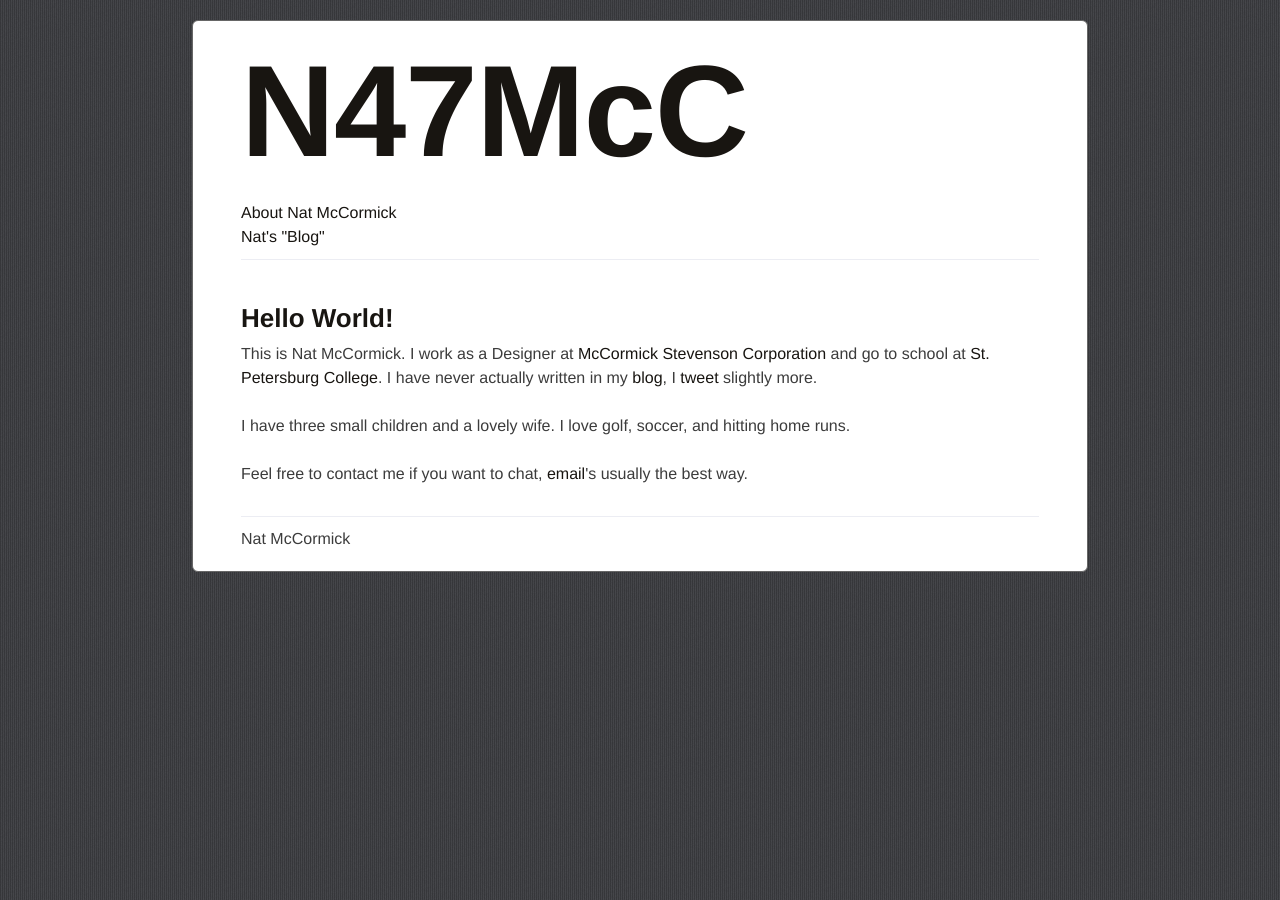
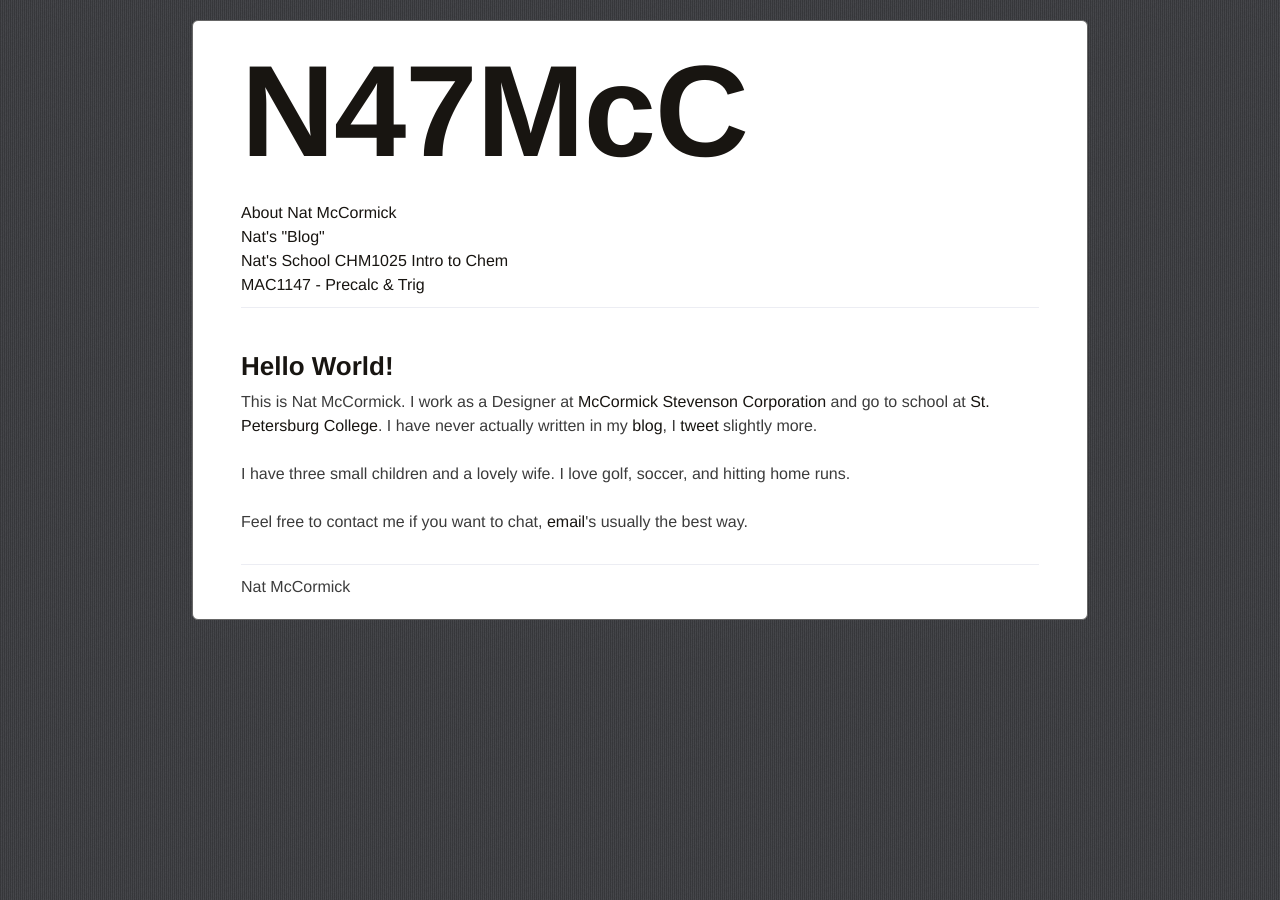
Before and after one commit to n47mcc/n47mcc.github.io, a Jekyll site: the page built from index.html, in a window 1280 px wide. Built offline with Jekyll 4.4.1, drawn with Linux system fonts in a browser that asks for light colours; Markdown is read by kramdown in place of the engine named in the settings.

Commit message:
Additional Tab

```diff
--- a/_layouts/layout.html
+++ b/_layouts/layout.html
@@ -42,6 +42,13 @@
         <a href="/">About Nat McCormick</a>
         <br />
         <a href="/blog">Nat's "Blog"</a>
+		<br />
+        <a href="/school">Nat's School</a>
+			<span>
+			<a href="/CHM1025">CHM1025 Intro to Chem</a>
+			<br />
+			<a href="/MAC1147">MAC1147 - Precalc & Trig</a>
+			</span>
       </span>
     </nav>
 	</header>
```
